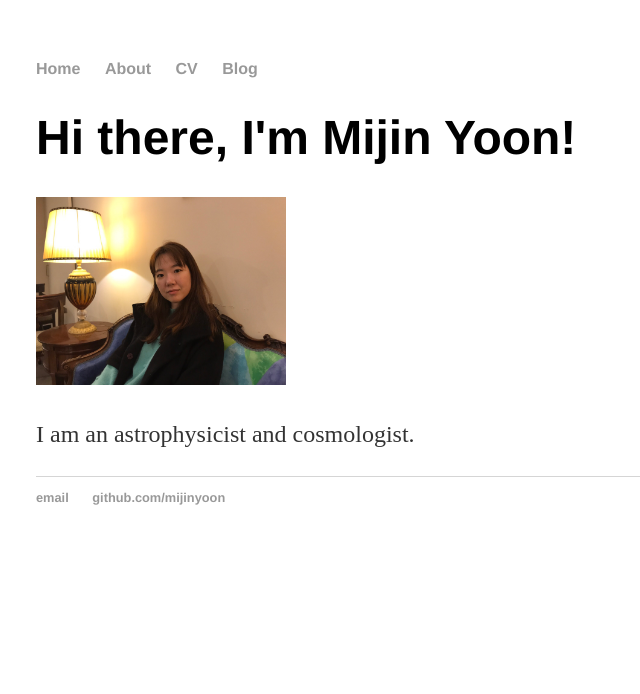
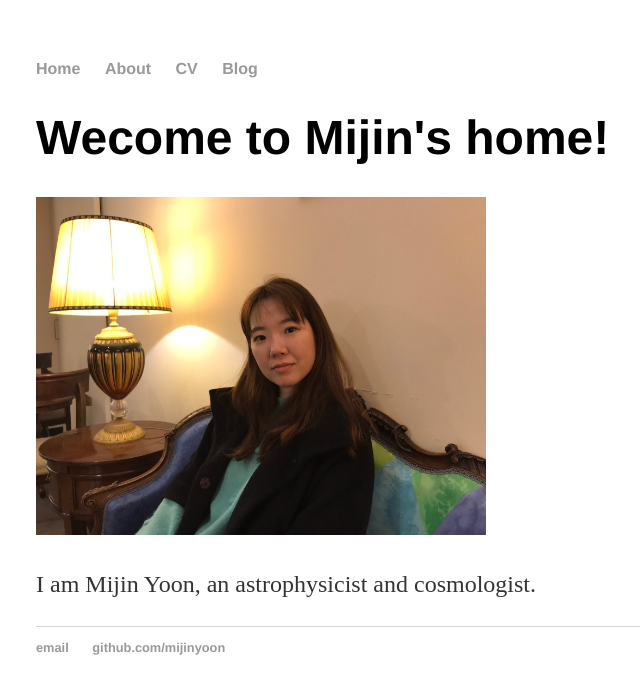
Before and after one commit to mijinyoon/mijinyoon.github.io, a Jekyll site: the page built from index.html, in a window 1280 px wide. Shown: the top 694 px of the page, without its empty margins (156-796 px from the left). Built offline with Jekyll 4.4.1, drawn with Linux system fonts in a browser that asks for light colours.

Commit message:
Update index.html

```diff
--- a/index.html
+++ b/index.html
@@ -3,7 +3,7 @@
 title: Mijin Yoon, Astrophysicist & Cosmologist
 ---
 <div class="blurb">
-	<h1>Hi there, I'm Mijin Yoon!</h1>
-	<p><img src="images/IMG_2460.JPG" alt="Mijin Yoon" width="250"> </p>
-	<p>I am an astrophysicist and cosmologist.</p>
+	<h1>Wecome to Mijin's home!</h1>
+	<p><img src="images/IMG_2460.JPG" alt="Mijin Yoon" width="450"> </p>
+	<p>I am Mijin Yoon, an astrophysicist and cosmologist.</p>
 </div><!-- /.blurb -->
```
